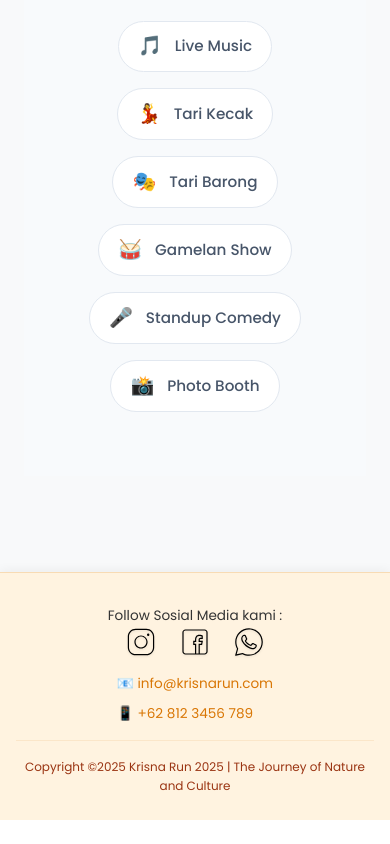
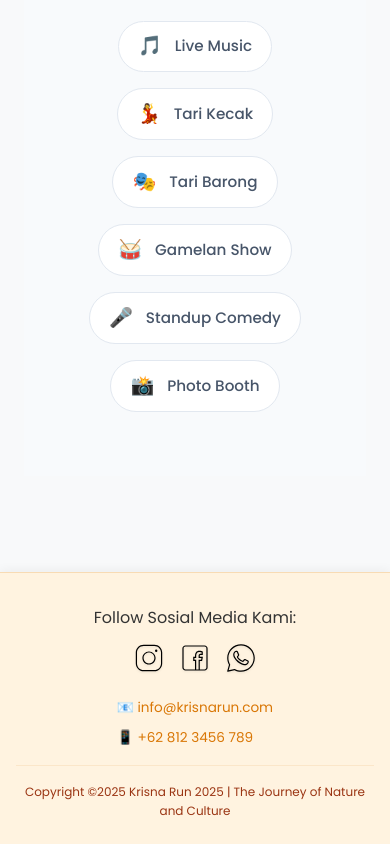
Before and after one commit to putraarimbawa69/KrisnaRun2025, a Preact app: page / in a window 390 px wide. Shown: the part 4308-5152 px from the top of the page. Before the commit the page ends 5128 px from the top, so only its background shows below. Built offline with nearby package versions, Linux system fonts and the light colour scheme.

Commit message:
First commit

```diff
--- a/index.html
+++ b/index.html
@@ -2,10 +2,12 @@
 <html lang="en">
 	<head>
 		<meta charset="UTF-8" />
-		<link rel="icon" type="image/svg+xml" href="/vite.svg" />
+		<link rel="icon" type="image/png" href="/favicon.png" />
 		<meta name="viewport" content="width=device-width, initial-scale=1.0" />
 		<meta name="color-scheme" content="light dark" />
-		<title>Vite + Preact</title>
+		<meta property="og:title" content="KRISNA FUN RUN 2025">
+        <meta name="twitter:title" content="KRISNA FUN RUN 2025">
+		<title>KRISNA FUN RUN 2025 | The Journey of Nature and Culture</title>
 	</head>
 	<body>
 		<div id="app"></div>
--- a/src/CSS/footer.css
+++ b/src/CSS/footer.css
@@ -22,10 +22,23 @@
   padding: 1rem 2rem;
 }
 
-  /* Social Media */
+/* Social Media - Diperbarui */
+.social-section {
+  display: flex;
+  align-items: center;
+  gap: 1.5rem;
+}
+
+.social-label {
+  color: #D97706;
+  font-size: 0.9rem;
+  white-space: nowrap;
+}
+
 .social-links {
   display: flex;
-    gap: 1.5rem;
+  gap: 1rem;
+  align-items: center;
 }
 
 .social-item {
@@ -67,27 +80,34 @@
 
 .copyright-section p {
   font-size: 0.8rem;
-    color: #9a3412; /* Orange gelap kecoklatan */
+  color: #9a3412;
   margin: 0;
 }
 
-  /* Responsive Design */
+/* Responsive Design - Diperbarui */
 @media (max-width: 768px) {
   .footer-content {
       flex-direction: column;
-      gap: 1rem;
+      gap: 1.5rem;
       padding: 1rem 0;
       min-height: auto;
+  }
+
+  .social-section {
+      flex-direction: column;
+      text-align: center;
+      gap: 0.8rem;
+  }
+
+  .social-label {
+      white-space: normal;
+      margin-bottom: 0.5rem;
   }
 
   .contact-section {
       flex-direction: column;
       gap: 0.5rem;
       text-align: center;
-    }
-
-    .social-links {
-      justify-content: center;
   }
 }
 
--- a/src/components/Footer.jsx
+++ b/src/components/Footer.jsx
@@ -7,7 +7,7 @@ const Footer = () => {
         {/* Social dan Kontak */}
         <div className="footer-content">
           <div className="social-section">
-          <span className="contact-item">Follow Sosial Media kami :</span>
+            <span className="follow-text">Follow Sosial Media Kami:</span>
             <div className="social-links">
               <a href="#" className="social-item">
                 <img src="/assets/icons/instagram.svg" alt="Instagram" />
```
Also changed, not shown: public/favicon.png (added). Lines whose indentation alone changed are shown as unchanged.
